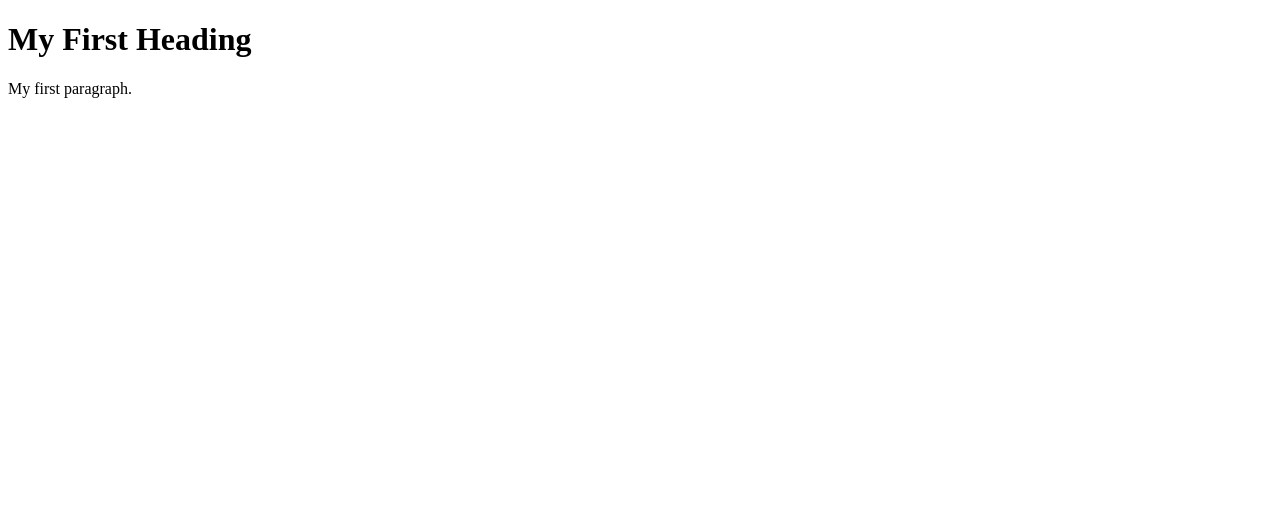
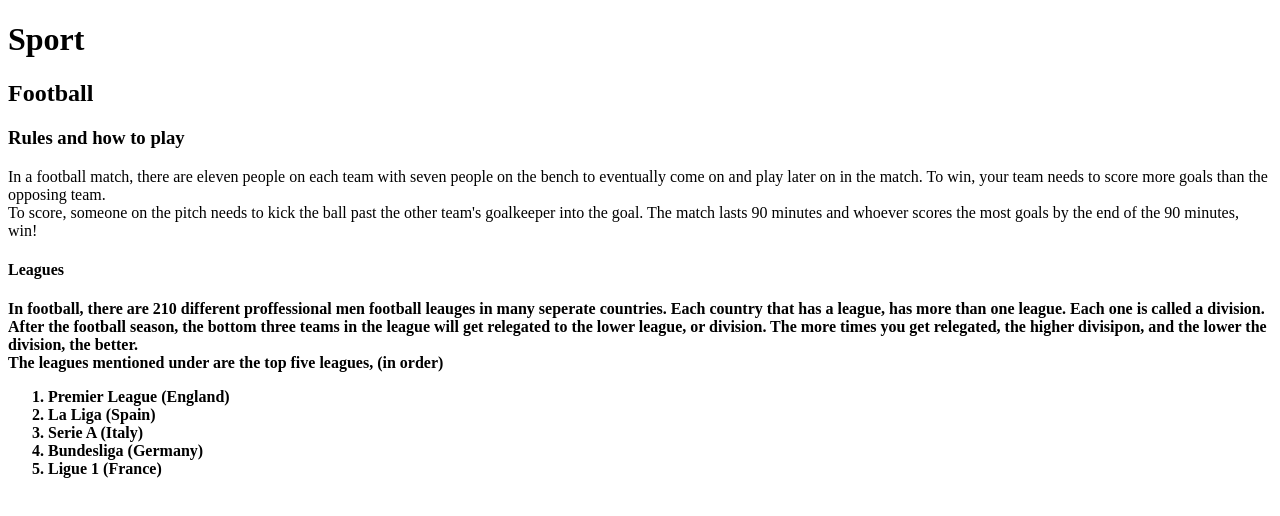
Before and after one commit to Theo-Fares/mywebpage, a plain HTML site: page index.html in a window 1280 px wide. Drawn offline with Linux system fonts and the light colour scheme.

Commit message:
Update index.html

```diff
--- a/index.html
+++ b/index.html
@@ -5,8 +5,25 @@
 </head>
 <body>
 
-<h1>My First Heading</h1>
-<p>My first paragraph.</p>
+<h1>Sport</h1>
+<h2>Football</h2>
+
+  <h3>Rules and how to play</h3>
+
+  <p> In a football match, there are eleven people on each team with seven people on the bench to eventually come on and play later on in the match. To win, your team needs to score more goals than the opposing team.<br> To score, someone on the pitch needs to kick the ball past the other team's goalkeeper into the goal. The match lasts 90 minutes and whoever scores the most goals by the end of the 90 minutes, win!</p>
+
+  <h4>Leagues<h4>
+
+    <p>In football, there are 210 different proffessional men football leauges in many seperate countries. Each country that has a league, has more than one league. Each one is called a division. After the football season, the bottom three teams in the league will get relegated to the lower league, or division. The more times you get relegated, the higher divisipon, and the lower the division, the better.<br> The leagues mentioned under are the top five leagues, (in order)
+      <ol>
+        <li> Premier League (England)
+          <li> La Liga (Spain)
+           <li>Serie A (Italy)
+             <li>Bundesliga (Germany)
+               <li> Ligue 1 (France)
+
+
+
 
 </body>
 </html>
```
